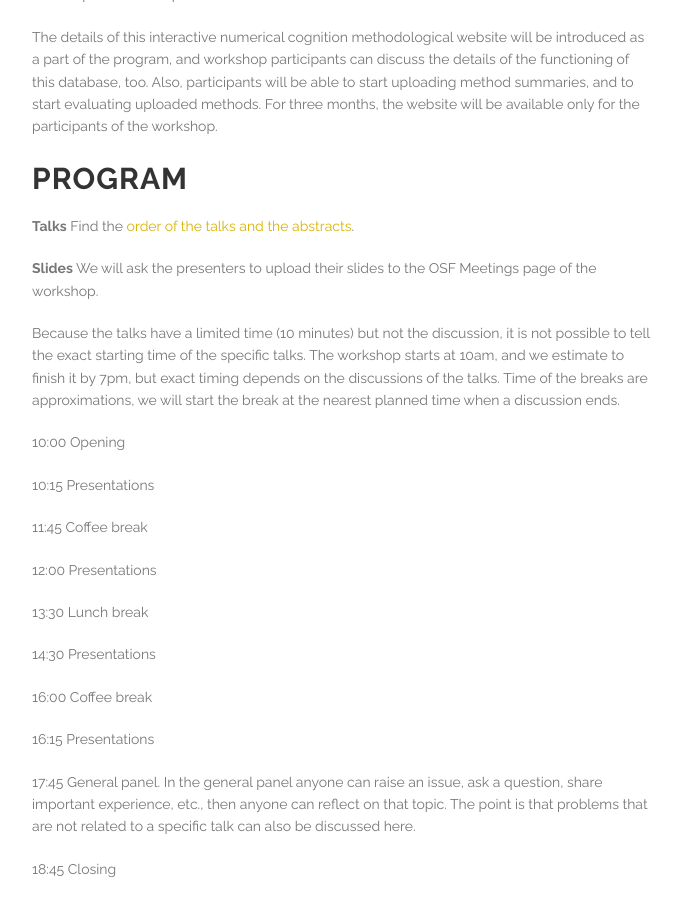
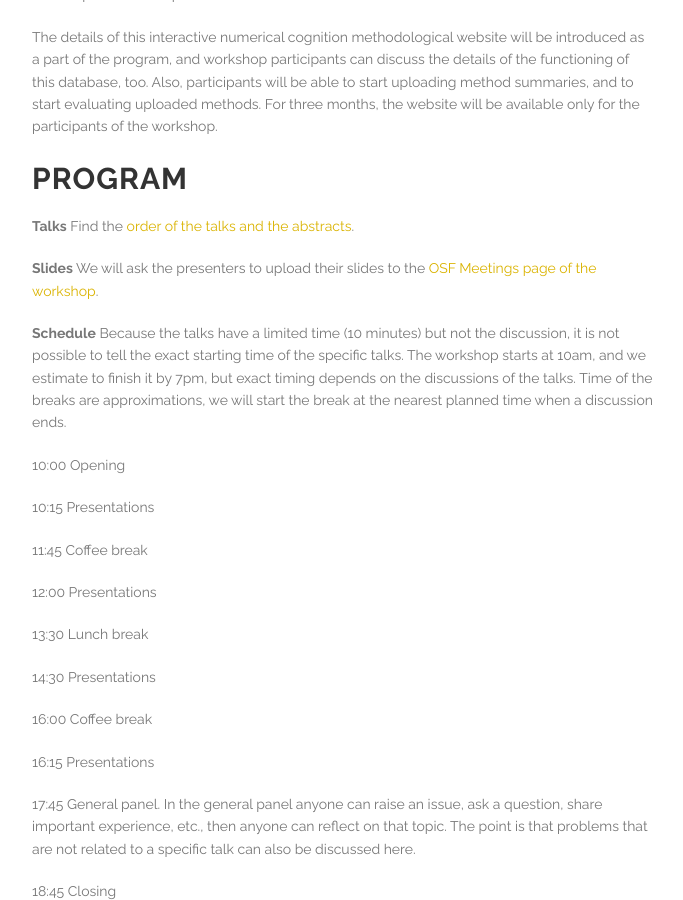
Before and after one commit to theNumberWorks/numberworks_website, a Jekyll site: the page built from numerical_cognition_methods_workshop.md, in a window 1280 px wide and 900 px high, scrolled down 822 px. Shown: the whole window, without its empty margins (63-746 px from the left). Built offline with Jekyll 4.4.1, drawn with Linux system fonts in a browser that asks for light colours.

Commit message:
Update numerical_cognition_methods_workshop.md

```diff
--- a/numerical_cognition_methods_workshop.md
+++ b/numerical_cognition_methods_workshop.md
@@ -33,9 +33,9 @@ The details of this interactive numerical cognition methodological website will
 
 __Talks__ Find the [order of the talks and the abstracts](Methods%20in%20Numerical%20Cognition%20Workshop%20-%20Program.pdf).
 
-__Slides__ We will ask the presenters to upload their slides to the OSF Meetings page of the workshop.
+__Slides__ We will ask the presenters to upload their slides to the [OSF Meetings page of the workshop](https://osf.io/view/MNCW2019/).
 
-Because the talks have a limited time (10 minutes) but not the discussion, it is not possible to tell the exact starting time of the specific talks. The workshop starts at 10am, and we estimate to finish it by 7pm, but exact timing depends on the discussions of the talks. Time of the breaks are approximations, we will start the break at the nearest planned time when a discussion ends.
+__Schedule__ Because the talks have a limited time (10 minutes) but not the discussion, it is not possible to tell the exact starting time of the specific talks. The workshop starts at 10am, and we estimate to finish it by 7pm, but exact timing depends on the discussions of the talks. Time of the breaks are approximations, we will start the break at the nearest planned time when a discussion ends.
 
 10:00 Opening
 
@@ -83,5 +83,4 @@ __Submission__ Submit your abstract by filling this [form](https://goo.gl/forms/
 
 __Deadline__ The deadline for the abstract submission is November 20, 2018.
 
-
 <div class='four spacing'></div>
```
